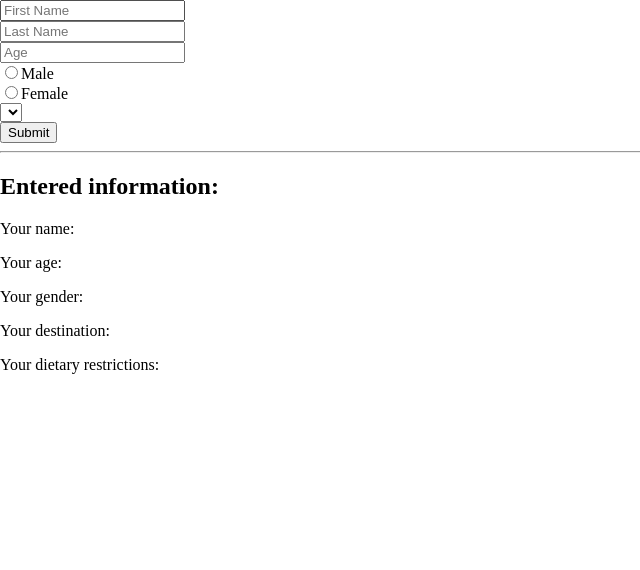
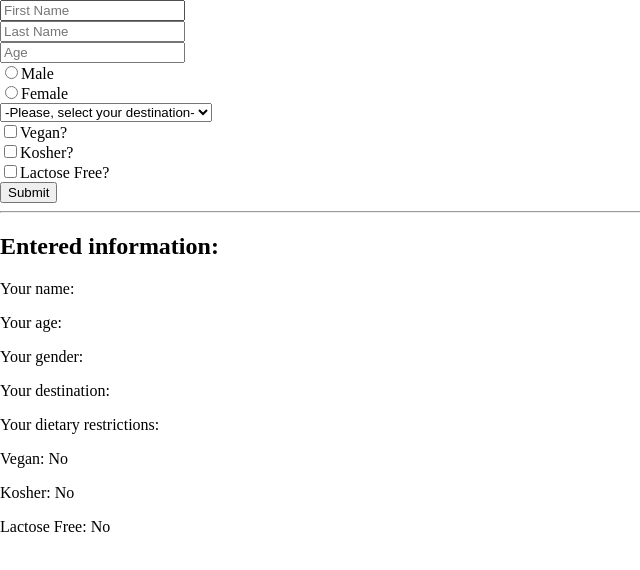
Before and after one commit to OvalleRo/cra-tefi, a React (Create React App) app in the folder learning-react/: page / in a window 1280 px wide. Shown: the top 570 px of the page, without its empty margins (0-640 px from the left). Built offline with nearby package versions, Linux system fonts and the light colour scheme.

Commit message:
container-component architecture

```diff
--- a/learning-react/src/App.js
+++ b/learning-react/src/App.js
@@ -1,4 +1,5 @@
 import React, {Component} from "react"
+import Form from "./components/FormContainer"
 // import Header from "./components/Header"
 // import MainContent from "./components/MainContent"
 // import Footer from "./components/Footer"
@@ -244,97 +245,10 @@ import "./style.css"
 //     )
 // }
 
-class App extends Component {
-    constructor() {
-        super()
-        this.state= {
-            firstName: "",
-            lastName: "",
-            age: "",
-            gender: "",
-            destination: "",
-            dietaryRestrictions: [],
-        }
-        this.handleChange = this.handleChange.bind(this)
-    }
-
-    handleChange(event){
-        const {name, value} = event.target
-        this.setState({
-            [name]: value
-        })
-    }
-
-    render(){
-        return(
-            <main>
-                <form>
-                    <input
-                        name="firstName"
-                        value={this.state.firstName}
-                        onChange={this.handleChange}
-                        placeholder="First Name"
-                    />
-                    <br />
-                    <input
-                        name="lastName"
-                        value={this.state.lastName}
-                        onChange={this.handleChange}
-                        placeholder="Last Name"/><
-
-                       br />
-                    <input
-                        name="age"
-                        value={this.state.age}
-                        onChange={this.handleChange}
-                        placeholder="Age"/>
-                    <br/>
-
-                    <label>
-                        <input
-                            type="radio"
-                            name="gender"
-                            value="male"
-                            checked={this.state.gender === "male"}
-                            onChange={this.handleChange}
-                        />Male
-                    </label>
-                    <br />
-                    <label>
-                        <input
-                            type="radio"
-                            name="gender"
-                            value="female"
-                            checked={this.state.gender === "female"}
-                            onChange={this.handleChange}
-                        />Female
-                    </label>
-
-                    <br />
-                        <select value="">
-                            <option value=""></option>
-                            <option value=""></option>
-                            <option value=""></option>
-                            <option value=""></option>
-                        </select>
-
-                    <br />
-
-                    <button>Submit</button>
-                </form>
-                <hr />
-                <h2>Entered information: </h2>
-                <p>Your name: {this.state.firstName} {this.state.lastName} </p>
-                <p>Your age: {this.state.age} </p>
-                <p>Your gender: {this.state.gender} </p>
-                <p>Your destination: {this.state.destination} </p>
-                <p>
-                    Your dietary restrictions:
-                    {}
-                </p>
-            </main>
-        )
-    }
+function App(){
+    return(
+        <Form />
+    )
 }
 
 export default App;
--- /dev/null
+++ b/learning-react/src/components/FormComponent.js
@@ -0,0 +1,109 @@
+import React from "react"
+
+function FormComponent(props){
+    return(
+        <main>
+            <form>
+                <input
+                    name="firstName"
+                    value={props.data.firstName}
+                    onChange={props.handleChange}
+                    placeholder="First Name"
+                />
+                <br />
+                <input
+                    name="lastName"
+                    value={props.data.lastName}
+                    onChange={props.handleChange}
+                    placeholder="Last Name"/><
+
+                   br />
+                <input
+                    name="age"
+                    value={props.data.age}
+                    onChange={props.handleChange}
+                    placeholder="Age"/>
+                <br/>
+
+                <label>
+                    <input
+                        type="radio"
+                        name="gender"
+                        value="male"
+                        checked={props.data.gender === "male"}
+                        onChange={props.handleChange}
+                    />Male
+                </label>
+                <br />
+                <label>
+                    <input
+                        type="radio"
+                        name="gender"
+                        value="female"
+                        checked={props.data.gender === "female"}
+                        onChange={props.handleChange}
+                    />Female
+                </label>
+
+                <br />
+                    <select
+                        value={props.data.destination}
+                        name="destination"
+                        onChange={props.handleChange}
+                        >
+                        <option value="germany">-Please, select your destination-</option>
+                        <option value="germany">Germany</option>
+                        <option value="norway">Norway</option>
+                        <option value="iceland">Iceland</option>
+                        <option value="north pole">North Pole</option>
+                    </select>
+
+                <br />
+
+                <label>
+                    <input
+                        type="checkbox"
+                        name="isVegan"
+                        onChange={props.handleChange}
+                        checked={props.data.isVegan}
+                    />Vegan?
+                </label>
+                <br/>
+
+                <label>
+                    <input
+                        type="checkbox"
+                        name="isKosher"
+                        onChange={props.handleChange}
+                        checked={props.data.isKosher}
+                    />Kosher?
+                </label>
+                <br/>
+
+                <label>
+                    <input
+                        type="checkbox"
+                        name="isLactoseFree"
+                        onChange={props.handleChange}
+                        checked={props.data.isLactoseFree}
+                    />Lactose Free?
+                </label>
+                <br/>
+
+                <button>Submit</button>
+            </form>
+            <hr />
+            <h2>Entered information: </h2>
+            <p>Your name: {props.data.firstName} {props.data.lastName} </p>
+            <p>Your age: {props.data.age} </p>
+            <p>Your gender: {props.data.gender} </p>
+            <p>Your destination: {props.data.destination} </p>
+            <p>Your dietary restrictions:</p>
+            <p>Vegan: {props.data.isVegan ? "Yes" : "No"}</p>
+            <p> Kosher: {props.data.isKosher ? "Yes" : "No"}</p>
+            <p> Lactose Free: {props.data.isLactoseFree ? "Yes" : "No"}</p>
+        </main>
+    )
+}
+
+export default FormComponent
--- /dev/null
+++ b/learning-react/src/components/FormContainer.js
@@ -0,0 +1,42 @@
+import React, {Component} from "react"
+import FormComponent from "./FormComponent"
+
+class Form extends Component {
+    constructor() {
+        super()
+        this.state= {
+            firstName: "",
+            lastName: "",
+            age: "",
+            gender: "",
+            destination: "",
+            isVegan: false,
+            isKosher: false,
+            isLactoseFree: false,
+        }
+        this.handleChange = this.handleChange.bind(this)
+    }
+
+    handleChange(event){
+        const {name, value, type, checked} = event.target
+        type === "checkbox" ?
+            this.setState({
+                [name]: checked,
+            })
+        :
+        this.setState({
+            [name]: value,
+        })
+    }
+
+    render(){
+        return(
+            <FormComponent
+                handleChange={this.handleChange}
+                data={this.state}
+            />
+        )
+    }
+}
+
+export default Form;
--- a/learning-react/src/index.js
+++ b/learning-react/src/index.js
@@ -14,4 +14,5 @@ import App from "./App"
 //changing states
 //fetching data from an API
 //forms
+//container-component architecture
 ReactDOM.render(<App />, document.getElementById("root"));
```
